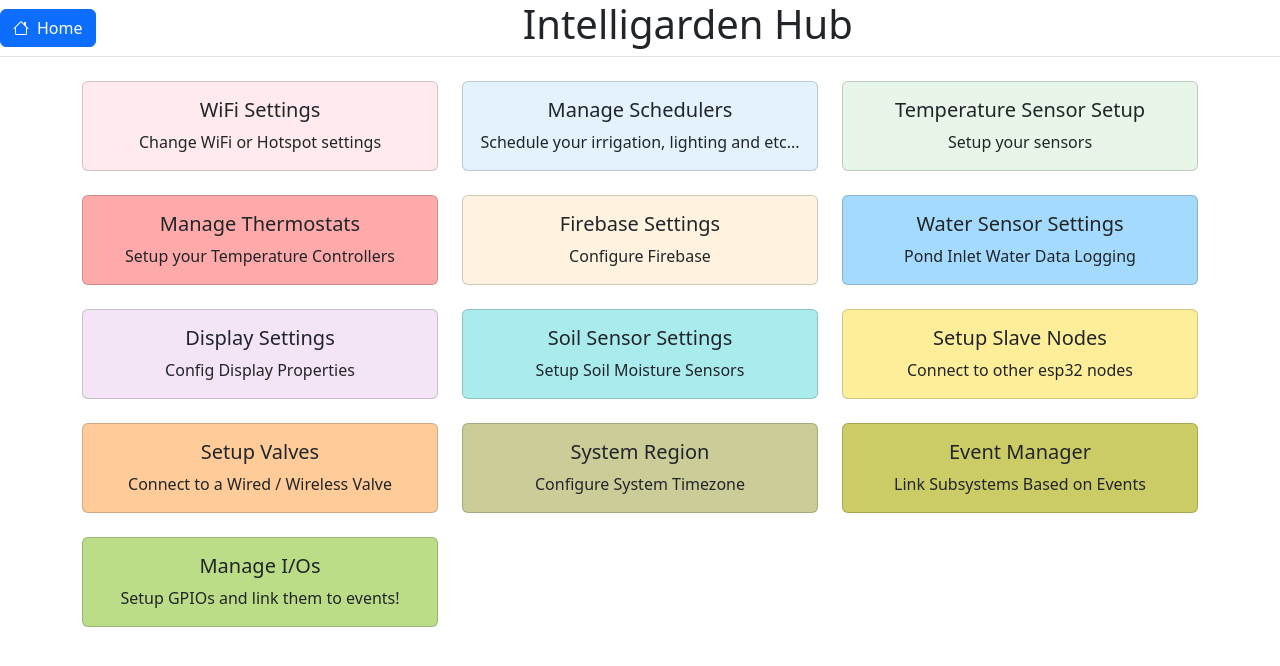
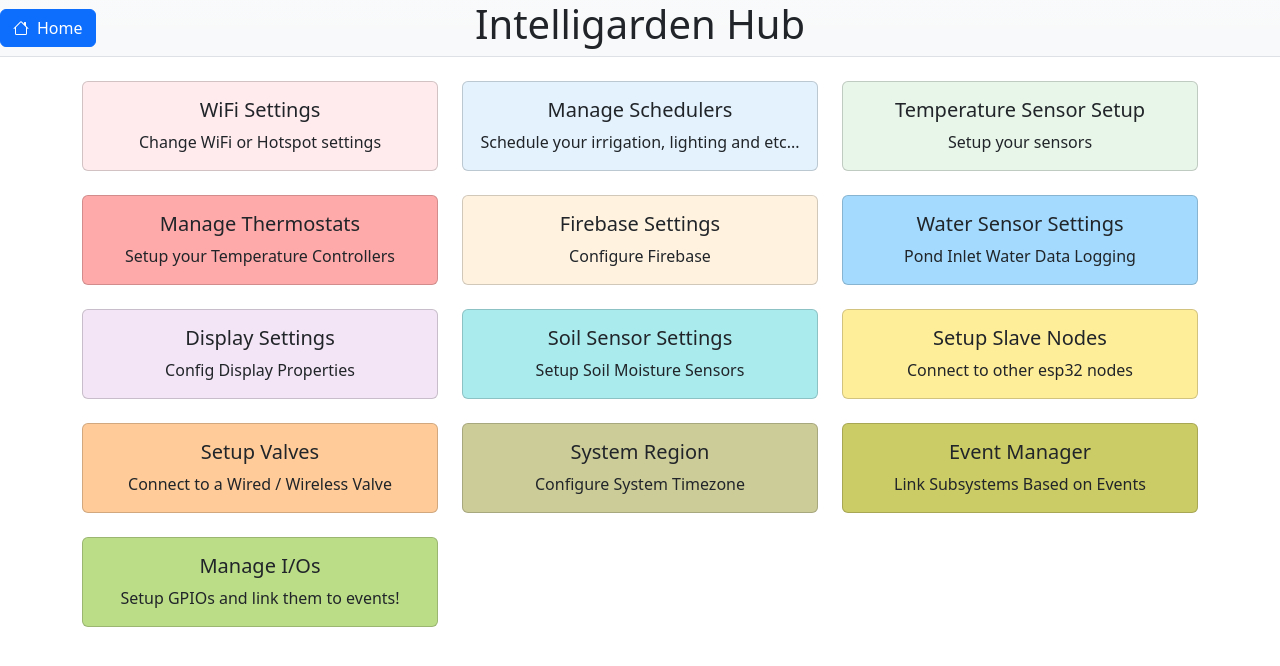
Before and after one commit to Superstar-walnut-garden/intelligarden-web-app, a React (Vite) app: page / in a window 1280 px wide. Shown: the top 666 px of the page. Built offline with nearby package versions, Linux system fonts and the light colour scheme.

Commit message:
Enhance: titlebar

```diff
--- a/src/Components/TitleBar.tsx
+++ b/src/Components/TitleBar.tsx
@@ -9,9 +9,11 @@ interface TitleBarProps {
 const TitleBar: React.FC<TitleBarProps> = ({ title = "Unnamed Title" }) => {
   return (
     <>
-      <div className="d-flex align-items-center justify-content-between border-bottom mb-4">
-        <HomeButton />
-        <div className="flex-grow-1 d-flex align-items-center justify-content-center">
+      <div className="d-flex align-items-center border-bottom mb-4 bg-gradient bg-light">
+        <div className="position-absolute start-0">
+          <HomeButton />
+        </div>
+        <div className="mx-auto">
           <h1 className=" text-center">{title}</h1>
         </div>
       </div>
```
